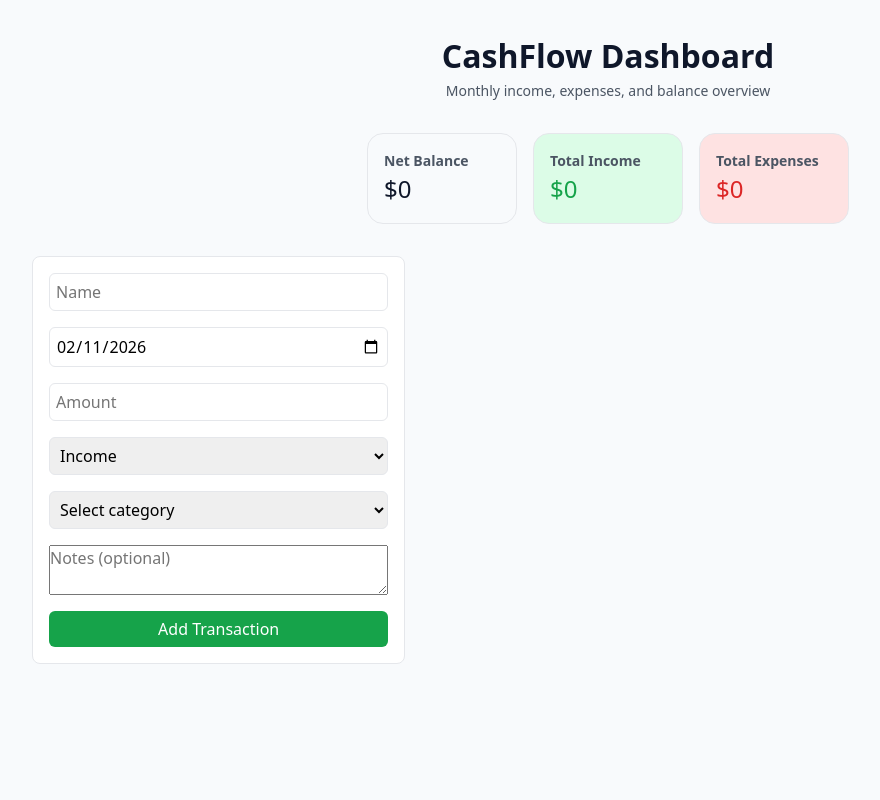
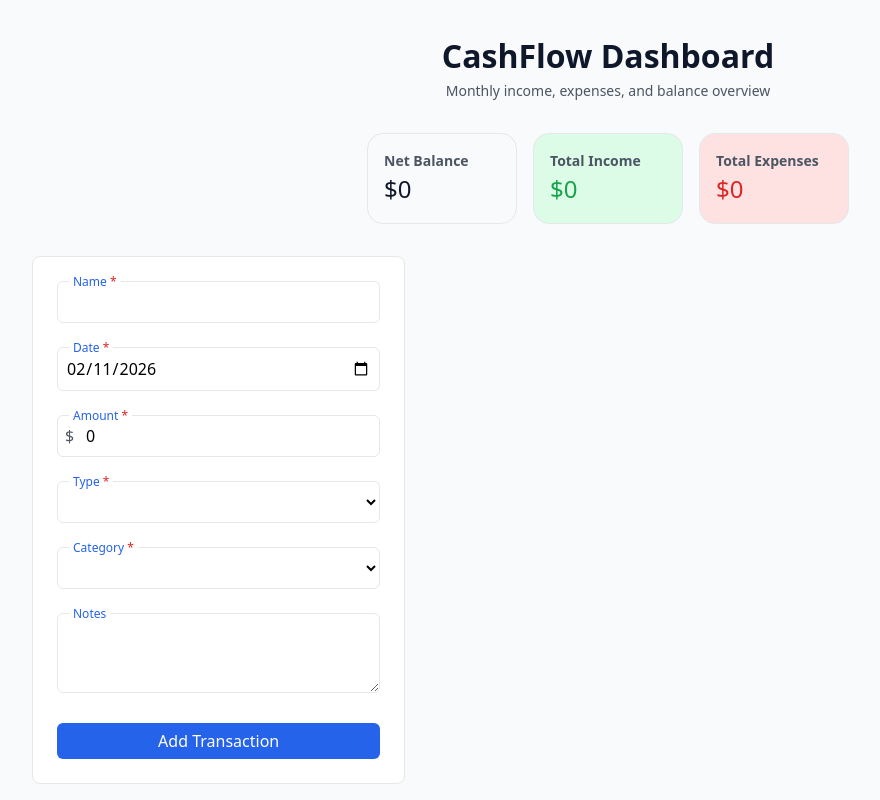
Before and after one commit to Brijsunil2/cashflow-simulator, a React (Vite) app in the folder frontend/: page / in a window 1280 px wide. Shown: the whole page, without its empty margins (32-912 px from the left). Built offline with nearby package versions, Linux system fonts and the light colour scheme.

Commit message:
style: restyle transaction form with additional fields

```diff
--- a/frontend/src/components/TransactionForm/TransactionForm.jsx
+++ b/frontend/src/components/TransactionForm/TransactionForm.jsx
@@ -9,12 +9,7 @@ import {
 } from "../../logic/transactionConstants";
 
 const TransactionForm = ({ onSubmit }) => {
-  const [transaction, setTransaction] = useState({
-    name: "",
-    amount: "",
-    type: TRANSACTION_TYPE.INCOME,
-    category: "",
-  });
+  const [transaction, setTransaction] = useState(INITIAL_TRANSACTION);
 
   function handleChange(field, value) {
     setTransaction((prev) => ({
@@ -66,50 +61,88 @@ const TransactionForm = ({ onSubmit }) => {
 
   return (
     <form className="transaction-form" onSubmit={handleSubmit}>
+      <div className="form-field">
         <input
-        placeholder="Name"
+          placeholder=" "
           value={transaction.name}
           onChange={(e) => handleChange("name", e.target.value)}
+          required={true}
         />
+        <label>
+          Name <span>*</span>
+        </label>
+      </div>
 
+      <div className="form-field">
         <input
           type="date"
+          placeholder=" "
           value={transaction.date || today}
           onChange={(e) => handleChange("date", e.target.value)}
+          required={true}
         />
+        <label>
+          Date <span>*</span>
+        </label>
+      </div>
 
+      <div className="form-field amount-field">
+        <span className="currency-symbol">$</span>
         <input
           type="number"
-        placeholder="Amount"
+          name="amount"
           value={transaction.amount}
           onChange={(e) => handleChange("amount", e.target.value)}
+          min={0}
+          required ={true}
         />
+        <label>
+          Amount <span>*</span>
+        </label>
+      </div>
 
+      <div className="form-field">
         <select
           value={transaction.type}
           onChange={(e) => handleTypeChange(e.target.value)}
+          required={true}
         >
+          <option value="" disabled hidden></option>
           <option value={TRANSACTION_TYPE.INCOME}>Income</option>
           <option value={TRANSACTION_TYPE.EXPENSE}>Expense</option>
         </select>
+        <label>
+          Type <span>*</span>
+        </label>
+      </div>
 
+      <div className="form-field">
         <select
           value={transaction.category}
           onChange={(e) => handleChange("category", e.target.value)}
+          required={true}
         >
-        <option value="">Select category</option>
+          <option value="" disabled hidden></option>
           {categories.map((cat) => (
             <option key={cat} value={cat}>
               {cat}
             </option>
           ))}
         </select>
+        <label>
+          Category <span>*</span>
+        </label>
+      </div>
 
+      <div className="form-field">
         <textarea
-        placeholder="Notes (optional)"
+          placeholder=" "
           value={transaction.notes}
           onChange={(e) => handleChange("notes", e.target.value)}
+          required={false}
         />
+        <label>Notes</label>
+      </div>
 
       <button type="submit">Add Transaction</button>
     </form>
--- a/frontend/src/components/TransactionForm/TransactionForm.scss
+++ b/frontend/src/components/TransactionForm/TransactionForm.scss
@@ -1,22 +1,87 @@
-@use '../../styles/abstracts/colors' as *;
-@use '../../styles/abstracts/typography' as *;
+@use "../../styles/abstracts/colors" as *;
+@use "../../styles/abstracts/typography" as *;
 
 .transaction-form {
-  display: flex;
-  flex-direction: column;
-  gap: 1rem;
-  padding: 1rem;
   background-color: $color-surface;
   border: 1px solid $color-border;
+  padding: 1.5rem;
   border-radius: 8px;
 
-    & input, select {
-      padding: 6px;
+  .form-field {
+    position: relative;
+    margin-bottom: 1.5rem;
+
+    input,
+    textarea,
+    select {
+      width: 100%;
+      padding: 0.5rem;
       border: 1px solid $color-border;
       border-radius: 6px;
+      font-size: 1rem;
+      outline: none;
+      background: transparent;
     }
 
-    & button {
+    input:focus,
+    textarea:focus,
+    select:focus {
+      border-color: $color-primary-600;
+    }
+
+    label {
+      position: absolute;
+      left: 0.75rem;
+      top: -0.5rem;
+      font-size: 0.75rem;
+      color: $color-primary-600;
+      background: $color-surface;
+      padding: 0 0.25rem;
+
+      span {
+        color: $color-danger-600;
+      }
+    }
+
+    textarea {
+      resize: vertical;
+      min-height: 80px;
+    }
+  }
+
+  .amount-field {
+    position: relative;
+    display: flex;
+    align-items: center;
+
+    input {
+      width: 100%;
+      padding-left: 1.75rem; // space for $
+      padding-right: 0.75rem;
+      border: 1px solid $color-border;
+      border-radius: 6px;
+      font-size: 1rem;
+      outline: none;
+      background: $color-surface;
+
+      &:focus {
+        border-color: $color-primary-500;
+      }
+    }
+
+    .currency-symbol {
+      position: absolute;
+      left: 0.5rem;
+      top: 50%;
+      transform: translateY(-50%);
+      color: $color-text-secondary;
+      font-size: 1rem;
+      pointer-events: none;
+    }
+  }
+
+  button {
+    width: 100%;
     padding: 6px 12px;
     background-color: $color-primary-600;
     color: #fff;
@@ -28,5 +93,4 @@
       background-color: $color-primary-700;
     }
   }
-
 }
--- a/frontend/src/logic/transactionConstants.js
+++ b/frontend/src/logic/transactionConstants.js
@@ -36,7 +36,7 @@ export const INITIAL_TRANSACTION = {
   name: "",
   amount: 0,
   category: "",
-  type: TRANSACTION_TYPE.INCOME,
+  type: "",
   notes: "",
   createdAt: "",
   updatedAt: "",
--- a/frontend/src/styles/abstracts/_colors.scss
+++ b/frontend/src/styles/abstracts/_colors.scss
@@ -1,24 +1,40 @@
 /* ===============================
-   Brand / Primary (Green)
+   Brand / Primary (Blue)
    =============================== */
 
-$color-primary-50:  #f0fdf4;
-$color-primary-100: #dcfce7;
-$color-primary-200: #bbf7d0;
-$color-primary-300: #86efac;
-$color-primary-400: #4ade80;
-$color-primary-500: #22c55e;
-$color-primary-600: #16a34a;
-$color-primary-700: #15803d;
-$color-primary-800: #166534;
-$color-primary-900: #14532d;
+$color-primary-50:  #eff6ff;
+$color-primary-100: #dbeafe;
+$color-primary-200: #bfdbfe;
+$color-primary-300: #93c5fd;
+$color-primary-400: #60a5fa;
+$color-primary-500: #3b82f6;
+$color-primary-600: #2563eb;
+$color-primary-700: #1d4ed8;
+$color-primary-800: #1e40af;
+$color-primary-900: #1e3a8a;
+
+
+/* ===============================
+   Income (Green)
+   =============================== */
+
+// $color-:  #f0fdf4;
+// $color-primary-100: #dcfce7;
+// $color-primary-200: #bbf7d0;
+// $color-primary-300: #86efac;
+// $color-primary-400: #4ade80;
+// $color-primary-500: #22c55e;
+// $color-primary-600: #16a34a;
+// $color-primary-700: #15803d;
+// $color-primary-800: #166534;
+// $color-primary-900: #14532d;
 
 /* ===============================
    Income (semantic alias)
    =============================== */
 
-$color-income: $color-primary-600;
-$color-income-soft: $color-primary-100;
+$color-income: #16a34a;
+$color-income-soft: #dcfce7;
 
 /* ===============================
    Expense / Danger (Red)
```
Lines whose indentation alone changed are shown as unchanged.
